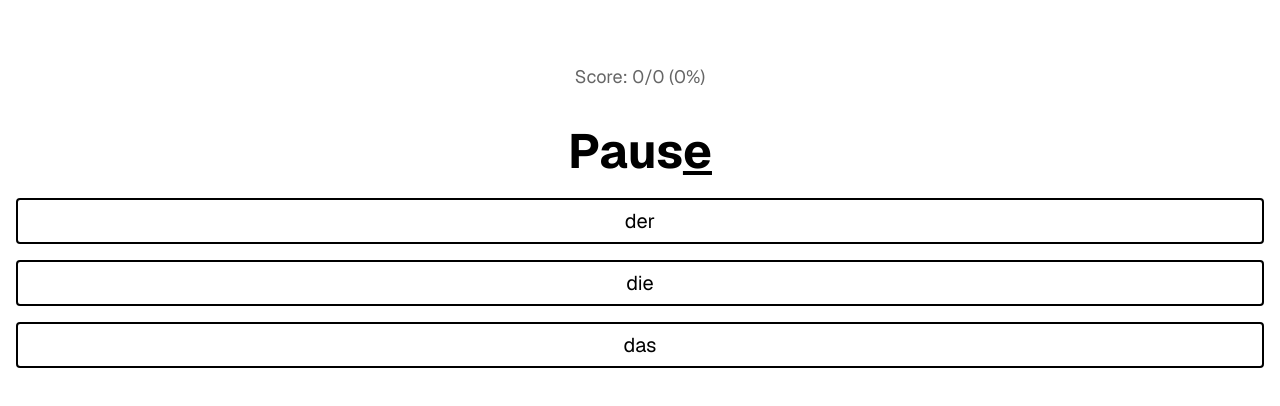
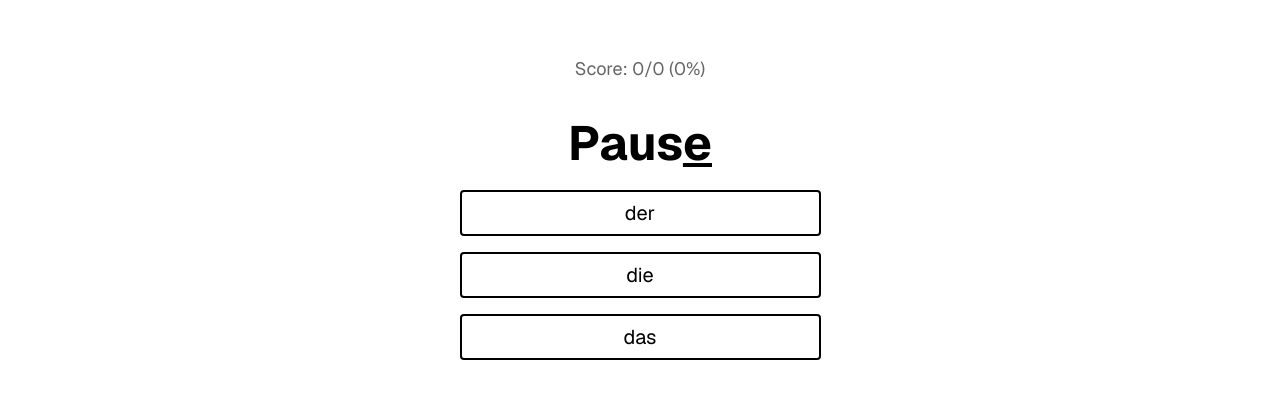
Before and after one commit to azproduction/der-die-das, a Next.js app: page / in a window 1280 px wide. Shown: the top 406 px of the page. Built offline with nearby package versions, Linux system fonts and the light colour scheme.

Commit message:
fix: Visual fix

```diff
--- a/app/globals.css
+++ b/app/globals.css
@@ -12,6 +12,11 @@ body {
   font-family: var(--font-geist-sans);
   -webkit-font-smoothing: antialiased;
   -moz-osx-font-smoothing: grayscale;
+}
+
+body {
+  max-width: 393px;
+  margin: 0 auto;
 }
 
 * {
--- a/app/page.tsx
+++ b/app/page.tsx
@@ -33,6 +33,7 @@ const Container = styled.div`
   flex-direction: column;
   height: 80%;
   width: 100%;
+  margin-bottom: 16px;
 `;
 
 export default function Home() {
```
